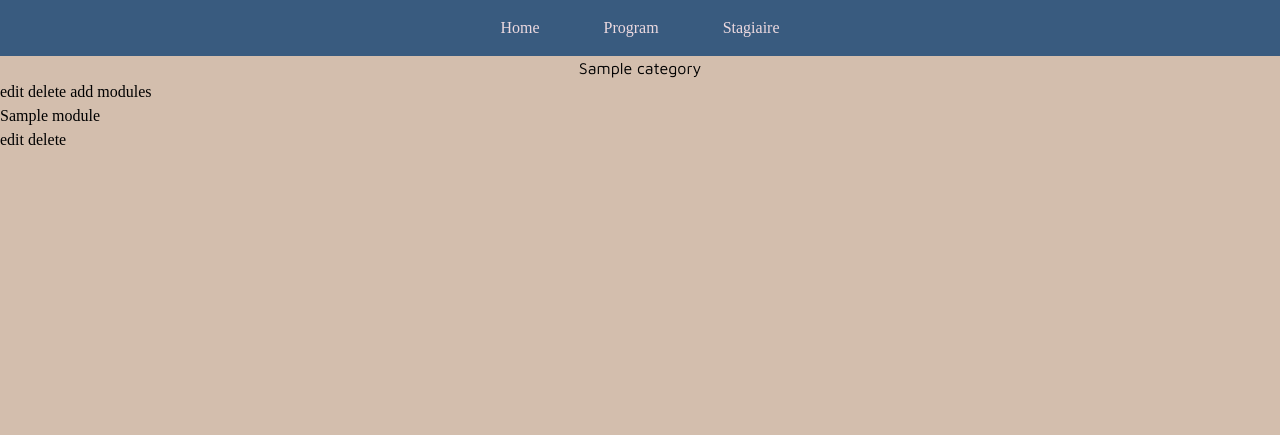
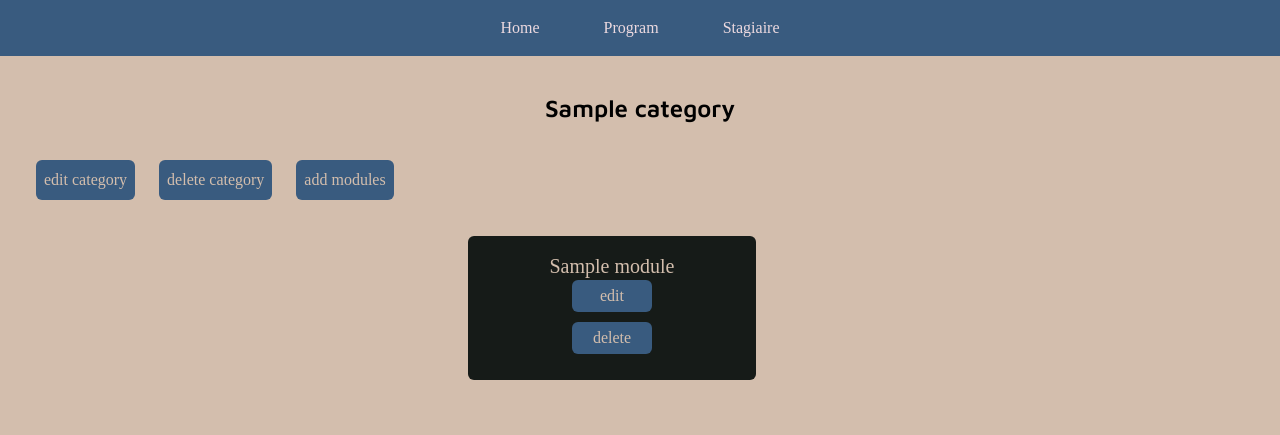
Before and after one commit to x0-3/SessionForm, a Symfony app: template templates/program/detailProgram.html.twig in a window 1280 px wide. Shown: the top 435 px of the page. Run offline with Twig, Linux system fonts and the light colour scheme; the template is opened without the code that fills it: most values are stand-ins (such as "Sample title", 1, 10 or a date in 2020); some libraries are stand-ins or nearby versions; some web fonts are replaced.

Commit message:
intern page styled

```diff
--- a/templates/program/detailProgram.html.twig
+++ b/templates/program/detailProgram.html.twig
@@ -3,20 +3,35 @@
 {% block title %}Hello StagiaireController!{% endblock %}
 
 {% block body %}
-<h1 class="text-center">{{category.name}}</h1>
 
-<a href="{{path('edit_category', {'id': category.id})}}">edit</a>
-<a href="{{path('delete_category', {'id': category.id})}}">delete</a>
+<section>
 
+    <h1 class="text-center text-2xl font-semibold my-9">{{category.name}}</h1>
 
-<a href="{{path('add_module')}}">add modules</a>
-{% for module in category.modules %}
+    <div class="flex my-9 ml-9" id="add_button">
+        <a class="p-2 rounded-md" href="{{path('edit_category', {'id': category.id})}}">edit category</a>
+        <a class="p-2 rounded-md ml-6" href="{{path('delete_category', {'id': category.id})}}">delete category</a>
+        <a class="p-2 rounded-md ml-6" href="{{path('add_module')}}">add modules</a>
+    </div>
 
-    <p>{{module}} <br></p>
-    <a href="{{path('edit_module', {'id': module.id})}}">edit</a>
-    <a href="{{path('delete_module', {'id': module.id})}}">delete</a>
+    <div class="flex flex-wrap justify-evenly">
 
-{% endfor %}
+        {% for module in category.modules %}
 
+        <div id="session" class="flex justify-center items-center flex-col rounded-md h-36 w-72  mr-14 mb-14">
+
+            <h2 class="text-center text-xl">{{module}}</h2>
+
+            <div class="flex flex-col items-center justify-end" id="add_button">
+                <a class="p-1 w-20 rounded-md text-center mb-2.5" href="{{path('edit_module', {'id': module.id})}}">edit</a>
+                <a class="p-1 w-20 rounded-md text-center mb-2.5" href="{{path('delete_module', {'id': module.id})}}">delete</a>
+
+            </div>
+        </div>
+
+        {% endfor %}
+    </div>
+
+</section>
 
 {% endblock %}
```
Also changed, not shown: src/Entity/Stagiaire.php (+9 -5 lines), templates/program/index.html.twig (+4 -4 lines), templates/stagiaire/detail.html.twig (+24 -8 lines), templates/stagiaire/index.html.twig (+4 -4 lines).
